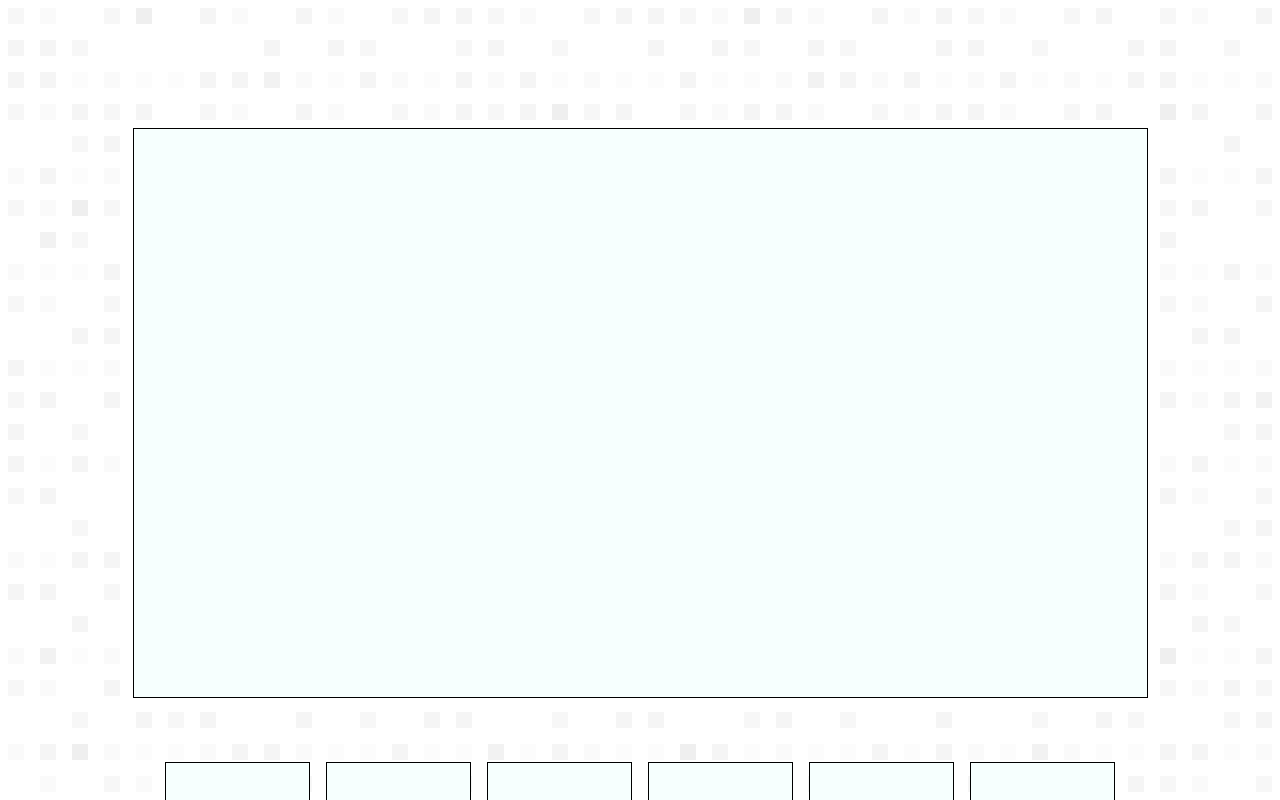
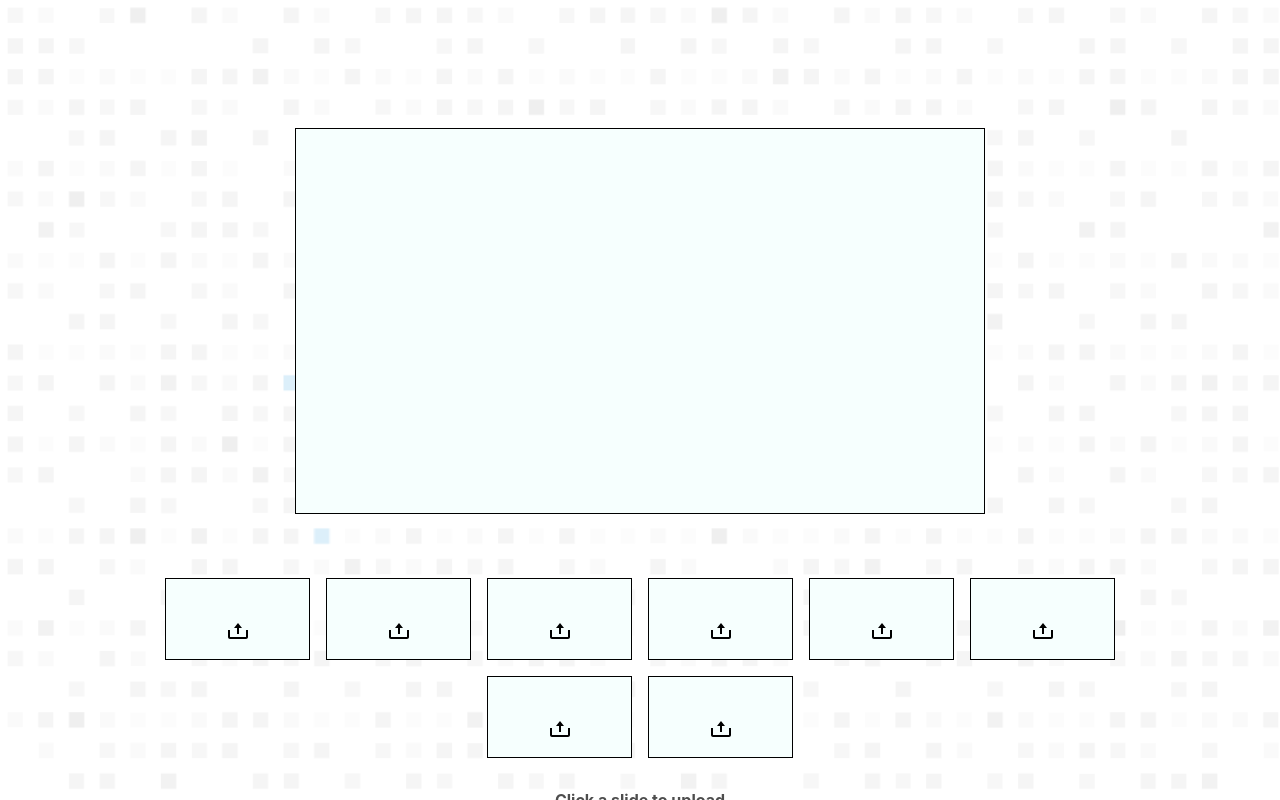
Before and after one commit to blutuu/slide-uploader, a React (Create React App) app: page / in a window 1280 px wide. Shown: the top 800 px of the page. Built offline with nearby package versions, Linux system fonts and the light colour scheme.

Commit message:
Slide hover updates

```diff
--- a/package.json
+++ b/package.json
@@ -9,6 +9,7 @@
     "node-sass": "^7.0.1",
     "react": "^17.0.2",
     "react-dom": "^17.0.2",
+    "react-icons": "^4.3.1",
     "react-scripts": "5.0.0",
     "tachyons": "^4.12.0",
     "web-vitals": "^2.1.4"
--- a/src/Components/Slide.js
+++ b/src/Components/Slide.js
@@ -1,9 +1,18 @@
-import React from 'react';
+import React from "react";
+import { IconContext } from "react-icons";
+import { BiUpload } from "react-icons/bi";
 
 const Slide = () => {
   return (
-    <div className='slide ba bg-washed-blue'>
-
+    <div className="slide ba bg-washed-blue">
+      <IconContext.Provider
+        value={{
+          size: "1.5rem",
+          className: "upload-icon",
+        }}
+      >
+        <BiUpload />
+      </IconContext.Provider>
     </div>
   );
 };
--- a/src/Sass/_DragDrop.scss
+++ b/src/Sass/_DragDrop.scss
@@ -9,11 +9,11 @@
     height: 100%;
     background-color: lighten($oe_darkblue-alt, 65);
     opacity: 0;
-    z-index: 10;
-
     &.awaiting-drop {
       border: dashed 1rem lighten($oe_darkblue-alt, 35);
       opacity: 0.5;
+      z-index: 10;
+
     }
   }
 
--- a/src/Sass/_SlideContainer.scss
+++ b/src/Sass/_SlideContainer.scss
@@ -5,7 +5,23 @@
   gap: 1rem;
 
   > .slide {
+    position: relative;
     width: 145px;
     height: 82px;
+
+    .upload-icon {
+      position: absolute;
+      top: 50%;
+      transform: translateX(-50%);
+      transition: .3s;
+    }
+
+    &:hover {
+      .upload-icon {
+        transform: translateX(-50%) translateY(-50%);
+        transition: .3s;
+      }
+    }
+
   }
 }
--- a/src/Sass/_SlideViewer.scss
+++ b/src/Sass/_SlideViewer.scss
@@ -13,10 +13,10 @@
     height: 386px;
   }
   @include breakpoint(small) {
-    width: 1015px;
-    height: 570px;
     margin-top: 8rem;
   }
   @include breakpoint(large) {
+    width: 1015px;
+    height: 570px;
   }
 }
```
Also changed, not shown: 1 other file (tests, documents, lock files or other folders).
